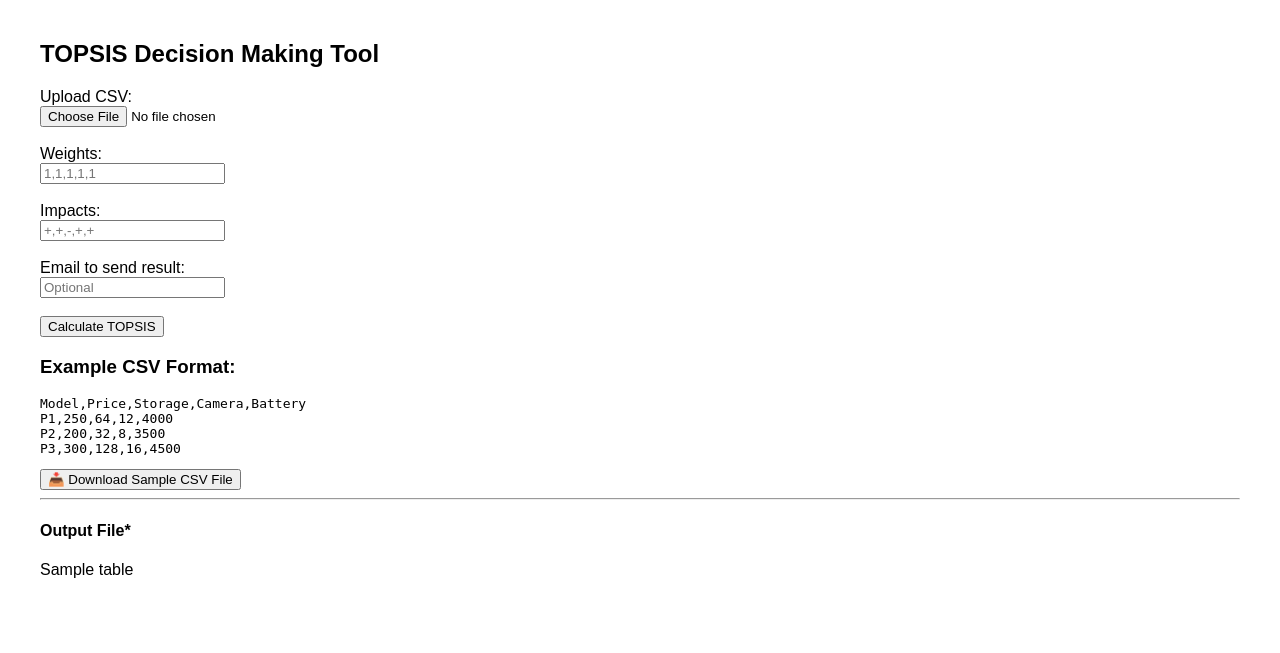
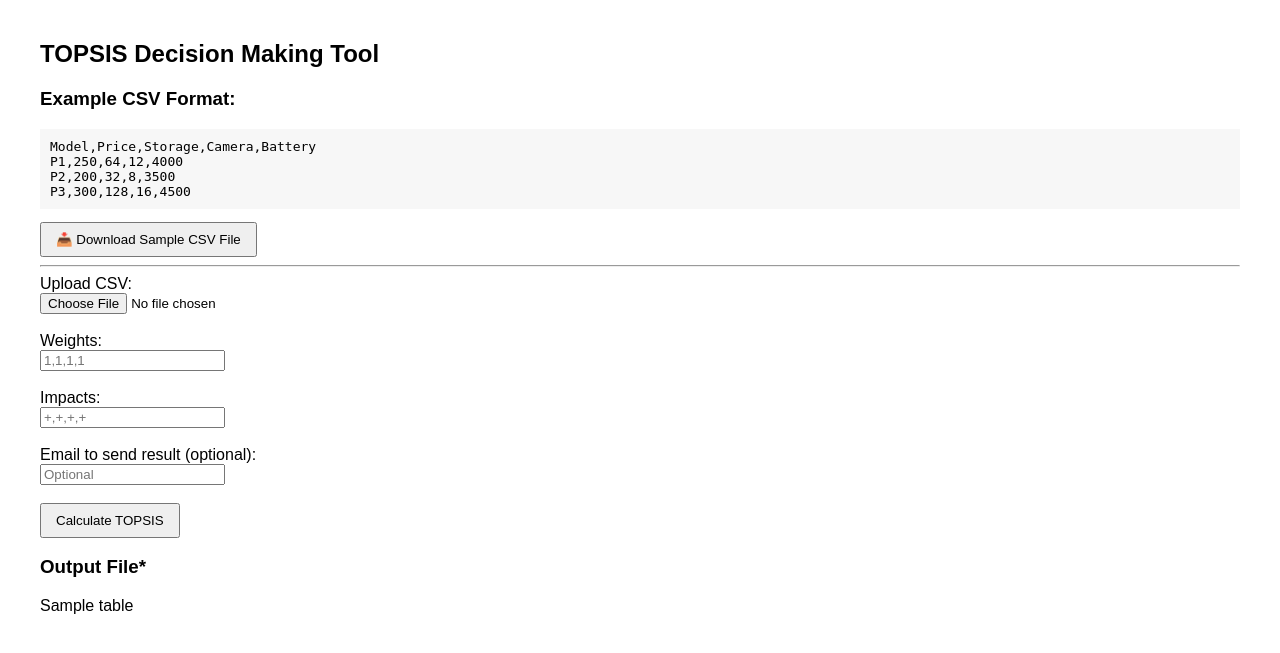
Before and after one commit to RakshitaGarg745/topsis-flask-app, a Flask app: template templates/index.html in a window 1280 px wide. Shown: the top 653 px of the page. Run offline with Flask 3, Linux system fonts and the light colour scheme; the template is opened without the code that fills it: most values are stand-ins (such as "Sample title", 1, 10 or a date in 2020).

Commit message:
Correct index.html with sample CSV download and message handling

```diff
--- a/templates/index.html
+++ b/templates/index.html
@@ -3,7 +3,10 @@
 <head>
     <title>TOPSIS Output</title>
     <style>
-        body { font-family: Arial; margin: 40px; }
+        body {
+            font-family: Arial;
+            margin: 40px;
+        }
         table {
             border-collapse: collapse;
             width: 100%;
@@ -17,29 +20,26 @@
         th {
             background-color: #f2f2f2;
         }
-        .error { color: red; }
+        .message {
+            color: red;
+            font-weight: bold;
+            margin-top: 15px;
+        }
+        button {
+            padding: 8px 14px;
+            cursor: pointer;
+        }
+        pre {
+            background: #f7f7f7;
+            padding: 10px;
+        }
     </style>
 </head>
 <body>
 
 <h2>TOPSIS Decision Making Tool</h2>
 
-<form method="POST" enctype="multipart/form-data">
-    <label>Upload CSV:</label><br>
-    <input type="file" name="file" required><br><br>
-
-    <label>Weights:</label><br>
-    <input type="text" name="weights" placeholder="1,1,1,1,1" required><br><br>
-
-    <label>Impacts:</label><br>
-    <input type="text" name="impacts" placeholder="+,+,-,+,+" required><br><br>
-
-    <label>Email to send result:</label><br>
-    <input type="email" name="email" placeholder="Optional"><br><br>
-
-    <button type="submit">Calculate TOPSIS</button>
-</form>
-
+<!-- ================= SAMPLE CSV SECTION ================= -->
 <h3>Example CSV Format:</h3>
 
 <pre>
@@ -55,15 +55,32 @@ P3,300,128,16,4500
 
 <hr>
 
+<!-- ================= FORM ================= -->
+<form method="POST" enctype="multipart/form-data">
+    <label>Upload CSV:</label><br>
+    <input type="file" name="file" required><br><br>
 
+    <label>Weights:</label><br>
+    <input type="text" name="weights" placeholder="1,1,1,1" required><br><br>
 
-{% if table %}
-<h4>Output File*</h4>
-{{ table | safe }}
+    <label>Impacts:</label><br>
+    <input type="text" name="impacts" placeholder="+,+,+,+" required><br><br>
+
+    <label>Email to send result (optional):</label><br>
+    <input type="email" name="email" placeholder="Optional"><br><br>
+
+    <button type="submit">Calculate TOPSIS</button>
+</form>
+
+<!-- ================= MESSAGE ================= -->
+{% if message %}
+<p class="message">{{ message }}</p>
 {% endif %}
 
-{% if error %}
-<p class="error">{{ error }}</p>
+<!-- ================= OUTPUT TABLE ================= -->
+{% if table %}
+<h3>Output File*</h3>
+{{ table | safe }}
 {% endif %}
 
 </body>
```
